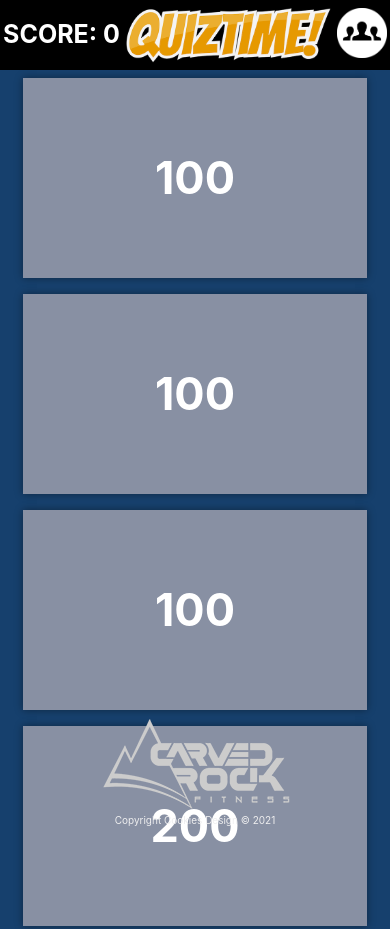
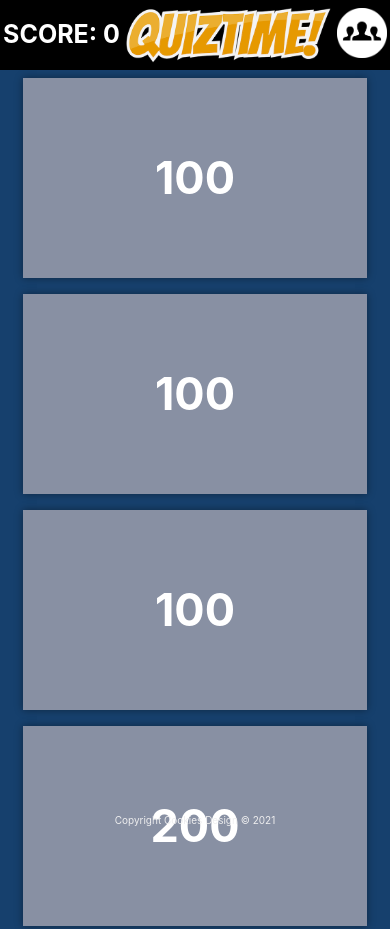
Before and after one commit to CookiesDesign/02Starter-Game, a plain HTML site: page index.html in a window 390 px wide. Shown: the top 929 px of the page. Drawn offline with nearby package versions, Linux system fonts and the light colour scheme.

Commit message:
Changing Images and Visibility Based on Size

```diff
--- a/index.html
+++ b/index.html
@@ -56,7 +56,7 @@
 
 	<!-- Copyright -->
 	<div class="d-flex flex-column align-items-center fixed-bottom">
-		<img src="images/carved-rock-logo-white.png" class="img-fluid">
+		<img src="images/carved-rock-logo-white.png" class="img-fluid d-none d-sm-block">
 		<P class="copyRight">Copyright Cookies Design &copy; 2021 </P>
 	</div>
 
```
